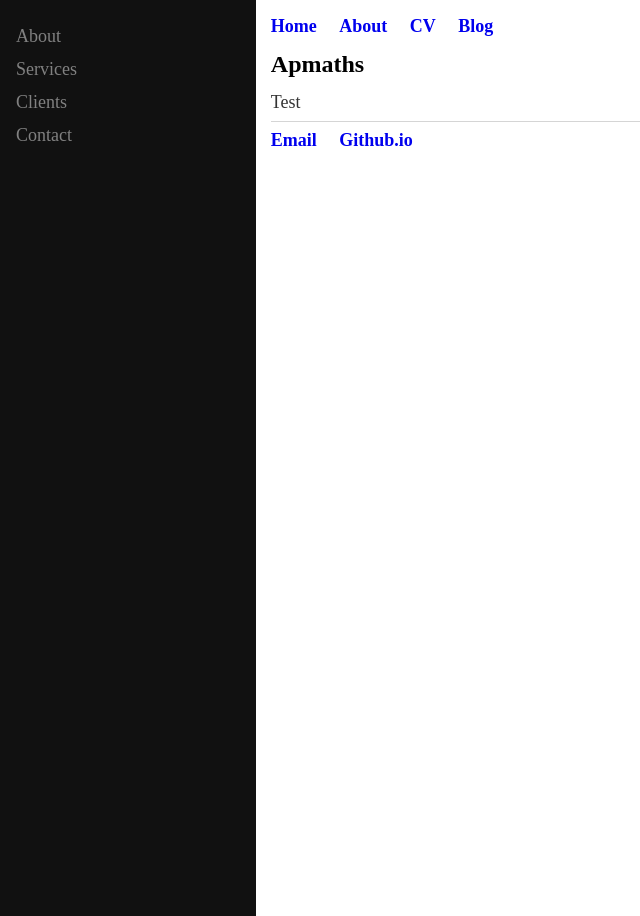
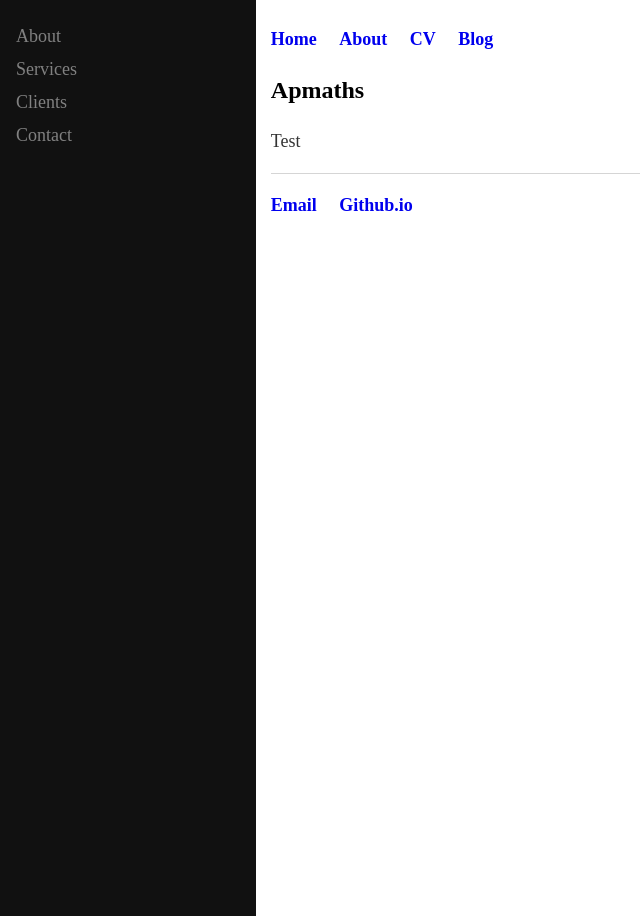
Before and after one commit to hoAngnaMPHan/apmaths.github.io, a Jekyll site: the page built from index.html, in a window 1280 px wide. Shown: the whole page, without its empty margins (0-640 px from the left). Built offline with Jekyll 4.4.1, drawn with Linux system fonts in a browser that asks for light colours.

Commit message:
Update style.css

```diff
--- a/css/style.css
+++ b/css/style.css
@@ -5,7 +5,7 @@ body {  font-family: 'Times New Roman', 'Times', 'serif';   min-height: 100vh; /
 a { text-decoration: none; color: #00099; }
 a:hover { text-decoration: underline; }
 
-p, ul { font-size: 18px; line-height: 1.2px; color: #333; }
+p, ul { font-size: 18px; line-height: 1.5; color: #333; }
 
 h1, h2, h3, h4 { font-family: 'Times New Roman', 'Times', 'serif'; }
 h1 { font-size: 24px;  }
```
